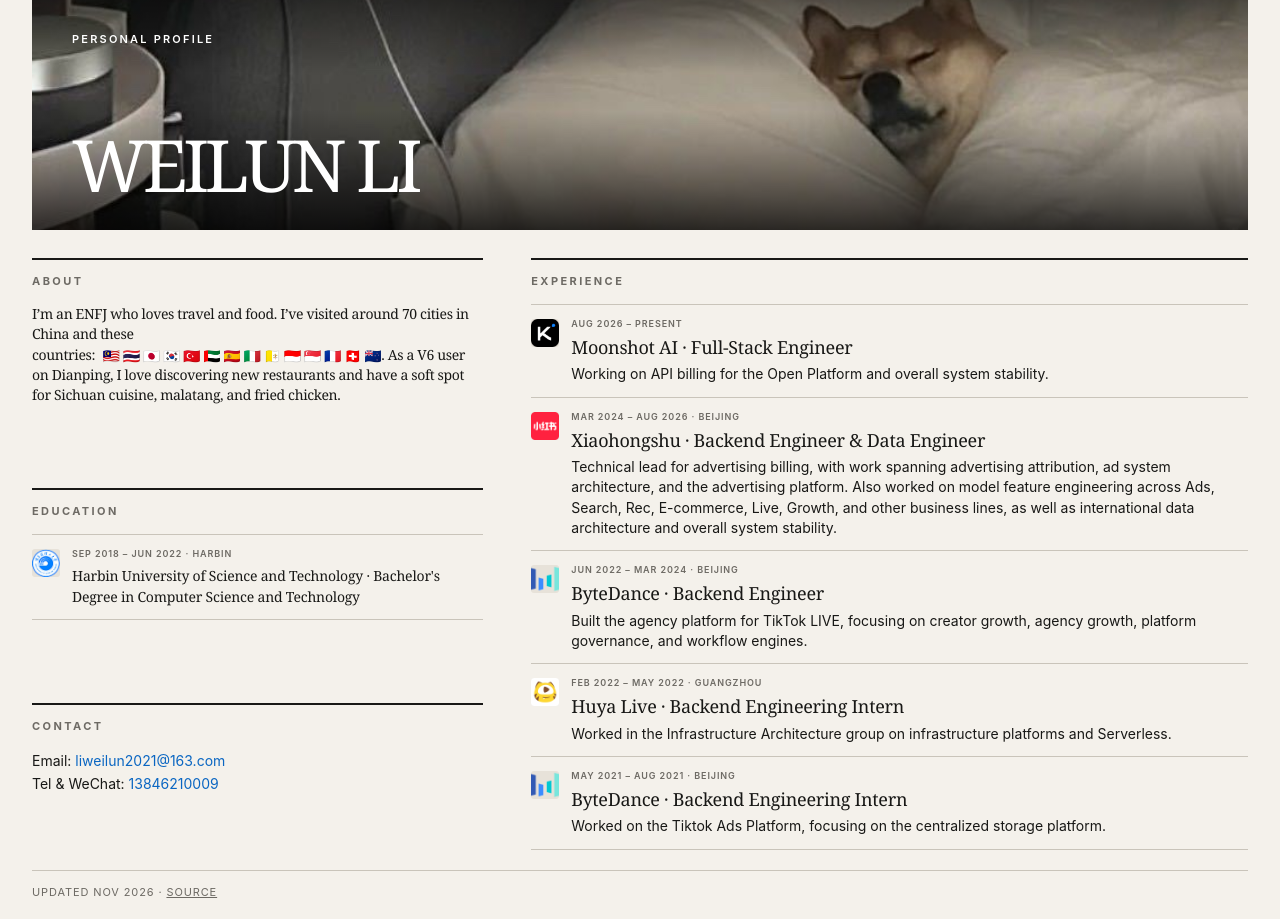
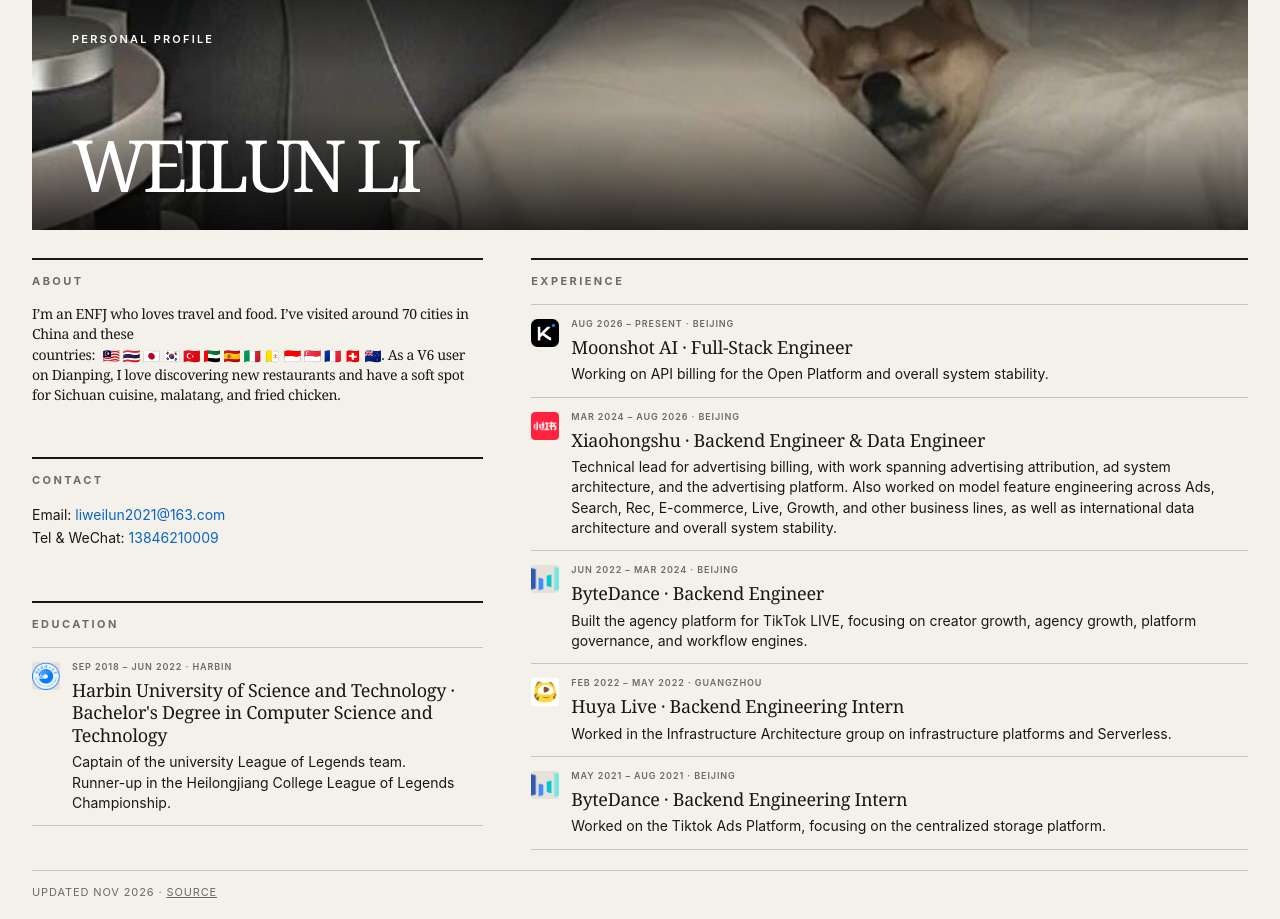
Before and after one commit to liweilun2021/liweilun2021.github.io, a plain HTML site: page index.html in a window 1280 px wide. Drawn offline with Linux system fonts and the light colour scheme.

Commit message:
Update education and Moonshot location

```diff
--- a/index.html
+++ b/index.html
@@ -5,7 +5,7 @@
 <meta name="viewport" content="width=device-width, initial-scale=1">
 <title>Weilun Li</title>
 <meta name="description" content="Weilun Li's resume">
-<link rel="stylesheet" href="styles.css?v=magazine-contact-v3-20261120">
+<link rel="stylesheet" href="styles.css?v=magazine-education-bottom-20261120">
 </head>
 <body>
 <main>
@@ -37,7 +37,7 @@
       <li>
         <img class="logo" src="assets/kimi.png" alt="Kimi" width="40" height="40">
         <div>
-          <p class="when">Aug 2026 – Present</p>
+          <p class="when">Aug 2026 – Present · Beijing</p>
           <p class="what"><a class="site-link" href="https://www.moonshot.cn/" target="_blank" rel="noopener noreferrer">Moonshot AI</a> · Full-Stack Engineer</p>
           <p>Working on API billing for the <a class="site-link" href="https://platform.kimi.com/" target="_blank" rel="noopener noreferrer">Open Platform</a> and overall system stability.</p>
         </div>
@@ -85,6 +85,7 @@
         <div>
           <p class="when">Sep 2018 – Jun 2022 · Harbin</p>
           <p class="what">Harbin University of Science and Technology · Bachelor's Degree in Computer Science and Technology</p>
+          <p>Captain of the university League of Legends team.<br>Runner-up in the Heilongjiang College League of Legends Championship.</p>
         </div>
       </li>
     </ol>
--- a/styles.css
+++ b/styles.css
@@ -226,8 +226,8 @@ footer a { color: inherit; }
   main > footer { width: auto; margin: 0; }
   .about { grid-column: 1; grid-row: 2; padding-top: 28px !important; }
   .experience { grid-column: 2; grid-row: 2 / 5; padding-top: 28px; }
-  .education { grid-column: 1; grid-row: 3; padding-top: 28px; }
-  .contact { grid-column: 1; grid-row: 4; padding-top: 28px; }
+  .education { grid-column: 1; grid-row: 4; padding-top: 28px; }
+  .contact { grid-column: 1; grid-row: 3; padding-top: 28px; }
   h2 { margin-bottom: 14px; }
   .about > p { font-size: 14px; line-height: 1.45; }
   .about .flags { font-size: 14px; }
```
